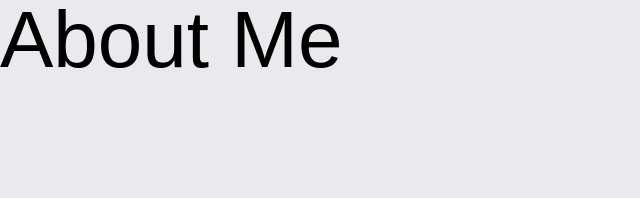
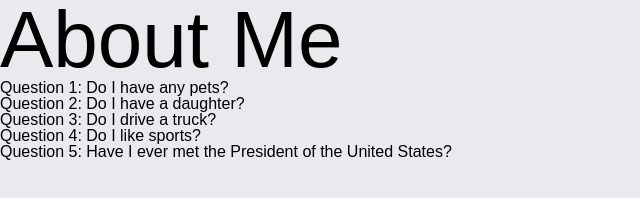
Before and after one commit to tm-LBenson/About-Me, a plain HTML site: page index.html in a window 1280 px wide. Shown: the whole page, without its empty margins (0-640 px from the left). Drawn offline with Linux system fonts and the light colour scheme.

Commit message:
add the 5 questions as paragraph elements to the body

```diff
--- a/index.html
+++ b/index.html
@@ -10,6 +10,15 @@
 </head>
 <body>
   <header><h1>About Me</h1></header>
+  <main>
+    <ul>
+      <li>Question 1: Do I have any pets?</li>
+      <li>Question 2: Do I have a daughter?</li>
+      <li>Question 3: Do I drive a truck?</li>
+      <li>Question 4: Do I like sports?</li>
+      <li>Question 5: Have I ever met the President of the United States?</li>
+    </ul>
+  </main>
   <script src="js/app.js"></script>
 </body>
 </html>
```
